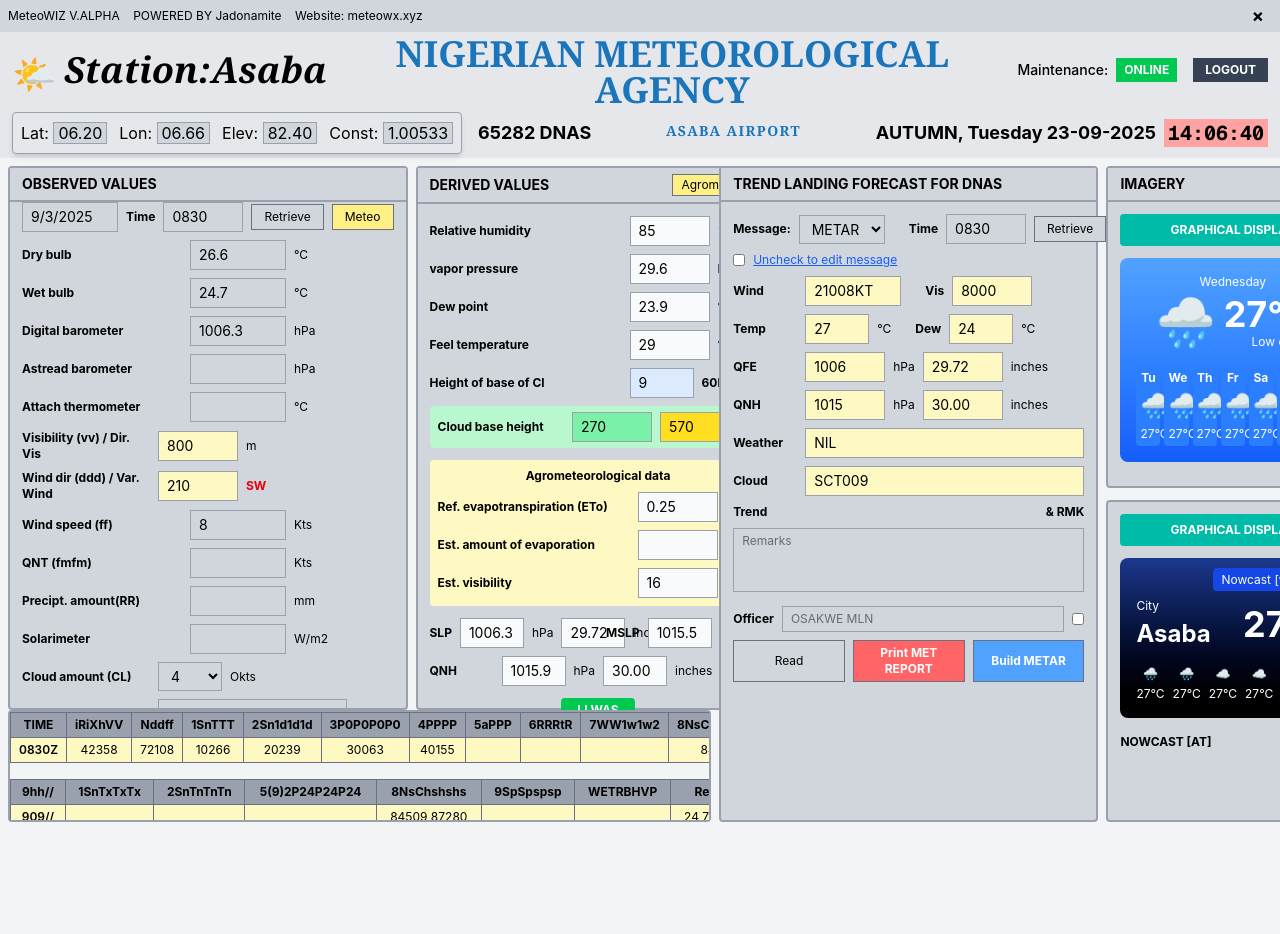
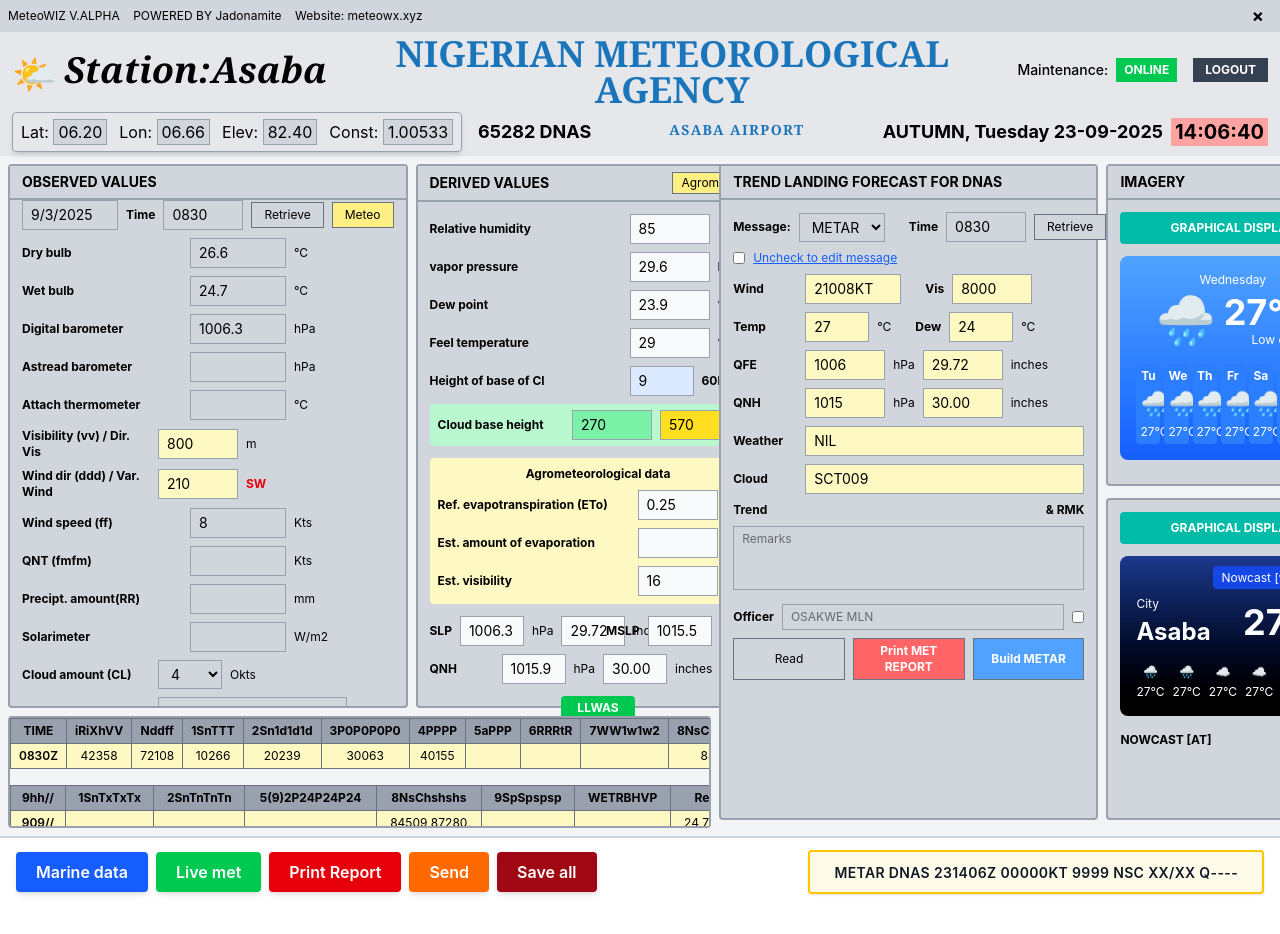
Before and after one commit to jadonamite/MeteoWiz, a Next.js app: page / in a window 1280 px wide. Shown: the top 934 px of the page. After the commit the page ends 906 px from the top, so only its background shows below. Built offline with nearby package versions, Linux system fonts and the light colour scheme.

Commit message:
METAR ACTION BAR

```diff
--- a/src/app/components/DashboardLayout.jsx
+++ b/src/app/components/DashboardLayout.jsx
@@ -5,48 +5,59 @@ import DerivedValuesSection from "./DerivedValuesSection";
 import TrendForecastSection from "./TrendForecastSection";
 import ImagerySection from "./ImagerySection";
 import SynopValuesSection from "./SynopValuesSection";
+import MetarActionsBar from "./MetarActionsBar";
 
 /**
  * DashboardLayout
  *
- * 4-column dashboard with fixed viewport heights matching original design.
- * Heights: Observed & Derived = 68vh, Trend & Imagery = 82vh
- * SYNOP fills remaining space (68vh to 82vh) beneath Observed & Derived
+ * Complete meteorological dashboard with 4-column grid layout and bottom action bar.
+ * Layout structure:
+ * - Top: Observed (25%) | Derived (30%) | Trend (30%) | Imagery (15%)
+ * - Middle: SYNOP section spanning Observed+Derived columns
+ * - Bottom: MetarActionsBar spanning full width with METAR code display
  */
 const DashboardLayout = () => {
    return (
-      <div className="flex gap-2 p-2 bg-gray-100 min-h-screen">
+      <div className="flex flex-col min-h-[80%] bg-gray-100">
+         {/* Main Dashboard Grid */}
+         <div className="flex gap-2 p-2 flex-1">
             {/* Left Section - Observed, Derived, and SYNOP stacked */}
             <div
-            className="flex flex-col "
+               className="flex flex-col"
                style={{ width: "calc(25% + 30% + 0.5rem)" }}>
                {/* Top Row - Observed and Derived side by side */}
                <div className="flex gap-2 h-[68vh]">
-               {/* Observed Values */}
-               <div style={{ width: "calc(30% / (25% + 30%) * 100%)" }}>
+                  {/* Observed Values - 25% of total width */}
+                  <div style={{ width: "calc(25% / (25% + 30%) * 100%)" }}>
                      <ObservedValuesSection />
                   </div>
 
-               {/* Derived Values */}
+                  {/* Derived Values - 30% of total width */}
                   <div style={{ width: "calc(30% / (25% + 30%) * 100%)" }}>
                      <DerivedValuesSection />
                   </div>
                </div>
 
-            {/* SYNOP Register - Spans full width, fills remaining height to 82vh */}
-            <div className="h-[14vh]">
+               {/* SYNOP Register - Spans full width of Observed+Derived, fills gap to 82vh */}
+               <div className="h-[14vh] mt-2">
                   <SynopValuesSection />
                </div>
             </div>
 
-         {/* Trend Forecast */}
+            {/* Trend Forecast - 30% width, 82vh height */}
             <div className="w-3/10 h-[82vh]">
                <TrendForecastSection />
             </div>
 
-         {/* Imagery */}
+            {/* Imagery - 15% width, 82vh height */}
             <div className="w-1/5 h-[82vh]">
                <ImagerySection />
+            </div>
+         </div>
+
+         {/* Bottom Action Bar - Full width, fixed at bottom */}
+         <div className="mt-auto  flex justify-center align-center">
+            <MetarActionsBar />
          </div>
       </div>
    );
--- /dev/null
+++ b/src/app/components/MetarActionsBar.jsx
@@ -0,0 +1,101 @@
+// src/app/components/MetarActionsBar.jsx
+"use client";
+
+import { useMetar } from "../context/MetarContext";
+
+/**
+ * MetarActionsBar
+ *
+ * Bottom action bar spanning full width with colorful action buttons
+ * and live METAR code display generated from all dashboard data.
+ */
+const MetarActionsBar = () => {
+   const { metarCode } = useMetar();
+
+   // Action handlers
+   const handleMarineData = () => {
+      console.log("Marine data export initiated");
+      // TODO: Export marine-specific meteorological data
+   };
+
+   const handleLiveMet = () => {
+      console.log("Live met data refresh");
+      // TODO: Fetch latest meteorological observations
+   };
+
+   const handlePrintReport = () => {
+      console.log("Printing MET report");
+      window.print();
+      // TODO: Generate formatted MET report for printing
+   };
+
+   const handleSend = () => {
+      console.log("Sending METAR:", metarCode);
+      // TODO: Send METAR to designated recipients/systems
+   };
+
+   const handleSaveAll = () => {
+      console.log("Saving all data");
+      // TODO: Persist all meteorological data to database
+   };
+
+   return (
+      <div className="w-full bg-white border-t-2 border-gray-300 shadow-md">
+         <div className="flex items-center justify-between gap-3 px-4 py-3">
+            {/* Action Buttons Group */}
+            <div className="flex gap-2">
+               <ActionButton
+                  onClick={handleMarineData}
+                  className="bg-blue-600 hover:bg-blue-700"
+                  label="Marine data"
+               />
+               <ActionButton
+                  onClick={handleLiveMet}
+                  className="bg-green-500 hover:bg-green-600"
+                  label="Live met"
+               />
+               <ActionButton
+                  onClick={handlePrintReport}
+                  className="bg-red-600 hover:bg-red-700"
+                  label="Print Report"
+               />
+               <ActionButton
+                  onClick={handleSend}
+                  className="bg-orange-500 hover:bg-orange-600"
+                  label="Send"
+               />
+               <ActionButton
+                  onClick={handleSaveAll}
+                  className="bg-red-800 hover:bg-red-900"
+                  label="Save all"
+               />
+            </div>
+
+            {/* METAR Code Display */}
+            <div className="flex-1 flex justify-end">
+               <div className="bg-yellow-50 border-2 border-yellow-400 rounded px-6 py-2 shadow-sm">
+                  <code className="text-sm font-mono font-semibold text-gray-900 tracking-wide">
+                     {metarCode}
+                  </code>
+               </div>
+            </div>
+         </div>
+      </div>
+   );
+};
+
+/**
+ * Reusable Action Button Component
+ */
+const ActionButton = ({ onClick, className, label }) => (
+   <button
+      onClick={onClick}
+      className={`px-5 py-2 text-white font-semibold rounded shadow-md
+                transition-all duration-200 hover:shadow-lg active:scale-95
+                ${className}`}
+      aria-label={label}>
+      {label}
+   </button>
+);
+
+export default MetarActionsBar;
--- a/src/app/components/NavbarParts.jsx
+++ b/src/app/components/NavbarParts.jsx
@@ -74,37 +74,60 @@ export const StatusComponent = ({
 };
 
 // Navigation Values Component
+// export const NavigationValues = ({ station, className = "" }) => {
+//    return (
+//       <div
+//          className={`border border-gray-400 p-2 rounded shadow-md flex items-center gap-3 text-base text-black ${className}`}>
+//          <span>
+//             Lat:{" "}
+//             <span className="bg-gray-300 px-1 border border-gray-400 h-full">
+//                {station.lat}
+//             </span>
+//          </span>
+//          <span>
+//             Lon:{" "}
+//             <span className="bg-gray-300 px-1 border border-gray-400">
+//                {station.lon}
+//             </span>
+//          </span>
+//          <span>
+//             Elev:{" "}
+//             <span className="bg-gray-300 px-1 border border-gray-400 h-full">
+//                {station.elev}
+//             </span>
+//          </span>
+//          <span>
+//             Const:{" "}
+//             <span className="bg-gray-300 px-1 border border-gray-400">
+//                {station.const}
+//             </span>
+//          </span>
+//       </div>
+//    );
+// };
 export const NavigationValues = ({ station, className = "" }) => {
+   const values = [
+      { label: "Lat", value: station.lat },
+      { label: "Lon", value: station.lon },
+      { label: "Elev", value: station.elev },
+      { label: "Const", value: station.const },
+   ];
+
    return (
       <div
-         className={`border border-gray-400 p-2 rounded shadow-md flex items-center gap-3 text-base text-black ${className}`}>
-         <span>
-            Lat:{" "}
-            <span className="bg-gray-300 px-1 border border-gray-400">
-               {station.lat}
+         className={`border border-gray-400 p-2 rounded shadow-md flex items-center gap-3 text-base h-10 text-black ${className}`}>
+         {values.map(({ label, value }) => (
+            <span key={label}>
+               {label}:{" "}
+               <span className="bg-gray-300 px-1 border border-gray-400 h-full inline-flex items-center">
+                  {value}
+               </span>
             </span>
-         </span>
-         <span>
-            Lon:{" "}
-            <span className="bg-gray-300 px-1 border border-gray-400">
-               {station.lon}
-            </span>
-         </span>
-         <span>
-            Elev:{" "}
-            <span className="bg-gray-300 px-1 border border-gray-400 h-full">
-               {station.elev}
-            </span>
-         </span>
-         <span>
-            Const:{" "}
-            <span className="bg-gray-300 px-1 border border-gray-400">
-               {station.const}
-            </span>
-         </span>
+         ))}
       </div>
    );
 };
+
 
 // Station ID Component
 export const StationID = ({ id, network, className = "" }) => {
--- a/src/app/components/ObservedValuesSection.jsx
+++ b/src/app/components/ObservedValuesSection.jsx
@@ -195,7 +195,7 @@ const ObservedValuesSection = () => {
             <div className="flex gap-2 text-xs">
                <span className="font-bold">RVR1</span>
                <span>RVR2</span>
-               <span className="bg-green-300 px-2">Grade 1</span>
+               <span className="bg-red-400 text-white px-2">Refresh</span>
                <span>Decode</span>
             </div>
          </div>
--- /dev/null
+++ b/src/app/context/MetarContext.jsx
@@ -0,0 +1,189 @@
+"use client";
+
+import { createContext, useContext, useState, useMemo } from "react";
+
+const MetarContext = createContext(undefined);
+
+/**
+ * MetarProvider
+ *
+ * Manages complete meteorological data state for METAR code generation.
+ * Tracks observed, derived, and forecast data from all dashboard sections.
+ */
+export const MetarProvider = ({ children }) => {
+   // OBSERVED VALUES - Raw measurements
+   const [observedData, setObservedData] = useState({
+      dryBulb: null, // °C
+      wetBulb: null, // °C
+      digitalBarometer: null, // hPa
+      astreadBarometer: null, // hPa
+      attachThermometer: null, // °C
+      visibility: null, // meters
+      windDirection: null, // degrees
+      windSpeed: null, // knots
+      qnt: null, // knots
+      precipAmount: null, // mm
+      solarimeter: null, // W/m2
+      cloudAmount: null, // oktas
+      cloudGenus: null, // type
+      weather: null, // condition
+      rvr1: null, // RVR values
+      rvr2: null,
+      date: null, // observation date
+      time: null, // observation time
+   });
+
+   // DERIVED VALUES - Calculated from observed
+   const [derivedData, setDerivedData] = useState({
+      relativeHumidity: null, // %
+      vaporPressure: null, // hPa
+      dewPoint: null, // °C
+      feelTemperature: null, // °C
+      cloudBaseHeight: null, // meters (270)
+      cloudBaseHeightFt: null, // feet (570)
+      refEvapotranspiration: null, // mm/h
+      estEvaporation: null, // mm/h
+      estVisibility: null, // km
+      slp: null, // Sea Level Pressure (hPa)
+      mslp: null, // Mean Sea Level Pressure (hPa)
+      qnh: null, // QNH (hPa)
+   });
+
+   // TREND & FORECAST DATA
+   const [trendData, setTrendData] = useState({
+      messageType: "METAR", // METAR, TAF, etc.
+      windCode: null, // e.g., 21008KT
+      visibilityCode: null, // e.g., 8000
+      temperature: null, // °C
+      dewPointTemp: null, // °C
+      qfe: null, // hPa
+      qnh: null, // hPa
+      weatherCode: null, // e.g., NIL, RA, etc.
+      cloudCode: null, // e.g., SCT009
+      trend: null, // NOSIG, BECMG, etc.
+      remarks: null, // Additional remarks
+   });
+
+   // STATION INFORMATION
+   const [stationInfo, setStationInfo] = useState({
+      icaoCode: "DNAS",
+      stationName: "Asaba Airport",
+      latitude: "06.20",
+      longitude: "06.66",
+      elevation: "82.40",
+      const: "1.00533",
+      stationNumber: "65282",
+   });
+
+   // SYNOP DATA (from the tables)
+   const [synopData, setSynopData] = useState({
+      time: null,
+      irxdvv: null,
+      nddff: null,
+      snTTT: null,
+      sn1d1d1d: null,
+      p0p0p0p0: null,
+      pppp: null,
+      appp: null,
+      rrrtr: null,
+      www1w2: null,
+      nsChsCMCH: null,
+      // Second table
+      hh: null,
+      snTxTxTx: null,
+      snTnTnTn: null,
+      p24p24p24: null,
+      nsChshshs: null,
+      spspspsp: null,
+      wetrbhvp: null,
+      remarks: null,
+   });
+
+   /**
+    * Generate METAR code from all collected data
+    * Format: METAR ICAO DDHHMM[Z] dddffKT VVVV [WX] [CLD] TT/Td QPPPP [TREND] [RMK]
+    */
+   const generateMetarCode = useMemo(() => {
+      const {
+         windCode,
+         visibilityCode,
+         temperature,
+         dewPointTemp,
+         qnh,
+         weatherCode,
+         cloudCode,
+         trend,
+         remarks,
+      } = trendData;
+
+      const { icaoCode } = stationInfo;
+      const { date, time } = observedData;
+
+      // Build date-time group (DDHHMM)
+      const dateTime =
+         date && time
+            ? `${date.toString().padStart(2, "0")}${time
+                 .toString()
+                 .replace(":", "")}Z`
+            : `${new Date().getDate().toString().padStart(2, "0")}${new Date()
+                 .getHours()
+                 .toString()
+                 .padStart(2, "0")}${new Date()
+                 .getMinutes()
+                 .toString()
+                 .padStart(2, "0")}Z`;
+
+      // Build METAR parts
+      const parts = [
+         "METAR",
+         icaoCode,
+         dateTime,
+         windCode || "00000KT",
+         visibilityCode || "9999",
+         weatherCode && weatherCode !== "NIL" ? weatherCode : null,
+         cloudCode || "NSC",
+         temperature && dewPointTemp
+            ? `${temperature}/${dewPointTemp}`
+            : "XX/XX",
+         qnh ? `Q${qnh}` : "Q----",
+         trend || null,
+         remarks ? `RMK ${remarks}` : null,
+      ];
+
+      return parts.filter(Boolean).join(" ").trim();
+   }, [trendData, stationInfo, observedData]);
+
+   const value = {
+      // State
+      observedData,
+      derivedData,
+      trendData,
+      stationInfo,
+      synopData,
+
+      // Setters
+      setObservedData,
+      setDerivedData,
+      setTrendData,
+      setStationInfo,
+      setSynopData,
+
+      // Computed METAR code
+      metarCode: generateMetarCode,
+   };
+
+   return (
+      <MetarContext.Provider value={value}>{children}</MetarContext.Provider>
+   );
+};
+
+/**
+ * Custom hook to access METAR context
+ */
+export const useMetar = () => {
+   const context = useContext(MetarContext);
+   if (context === undefined) {
+      throw new Error("useMetar must be used within a MetarProvider");
+   }
+   return context;
+};
--- a/src/app/page.js
+++ b/src/app/page.js
@@ -1,6 +1,5 @@
-// app/page.js
-import ServerTimeWrapper from './components/ServerTimeWrapper';
-import DashboardLayout from './components/DashboardLayout';
+import ServerTimeWrapper from "./components/ServerTimeWrapper";
+import DashboardLayout from "./components/DashboardLayout";
 
 export default function HomePage() {
    return (
```
Also changed, not shown: src/app/layout.js (+10 -22 lines), 1 other file (tests, documents, lock files or other folders). Lines whose indentation alone changed are shown as unchanged.
